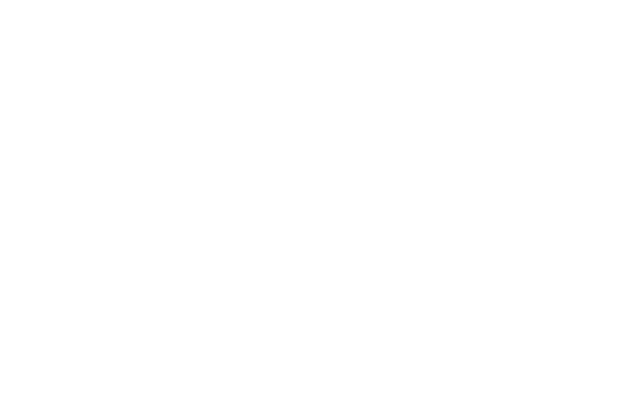
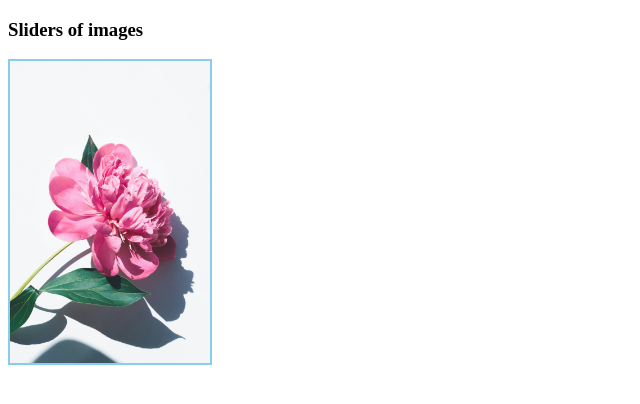
Before and after one commit to mithi635/my-fourth-repo, a plain HTML site: page index.html in a window 1280 px wide. Shown: the whole page, without its empty margins (0-640 px from the left). Drawn offline with Linux system fonts and the light colour scheme.

Commit message:
added pictures and index file

```diff
--- a/index.html
+++ b/index.html
@@ -4,8 +4,10 @@
     <meta charset="UTF-8">
     <meta name="viewport" content="width=device-width, initial-scale=1.0">
     <title>my fourth repo</title>
+    <link rel="stylesheet" href="styles/sliders.css">
 </head>
 <body>
-
+   <h3>Sliders of images</h3>
+   <img src="images/olia-gozha-9A_peGrSbZc-unsplash.jpg" alt="">
 </body>
 </html>
--- /dev/null
+++ b/styles/sliders.css
@@ -0,0 +1,4 @@
+img{
+    width: 200px;
+    border: 2px solid skyblue;
+}
```
Also changed, not shown: images/olia-gozha-9A_peGrSbZc-unsplash.jpg (added).
